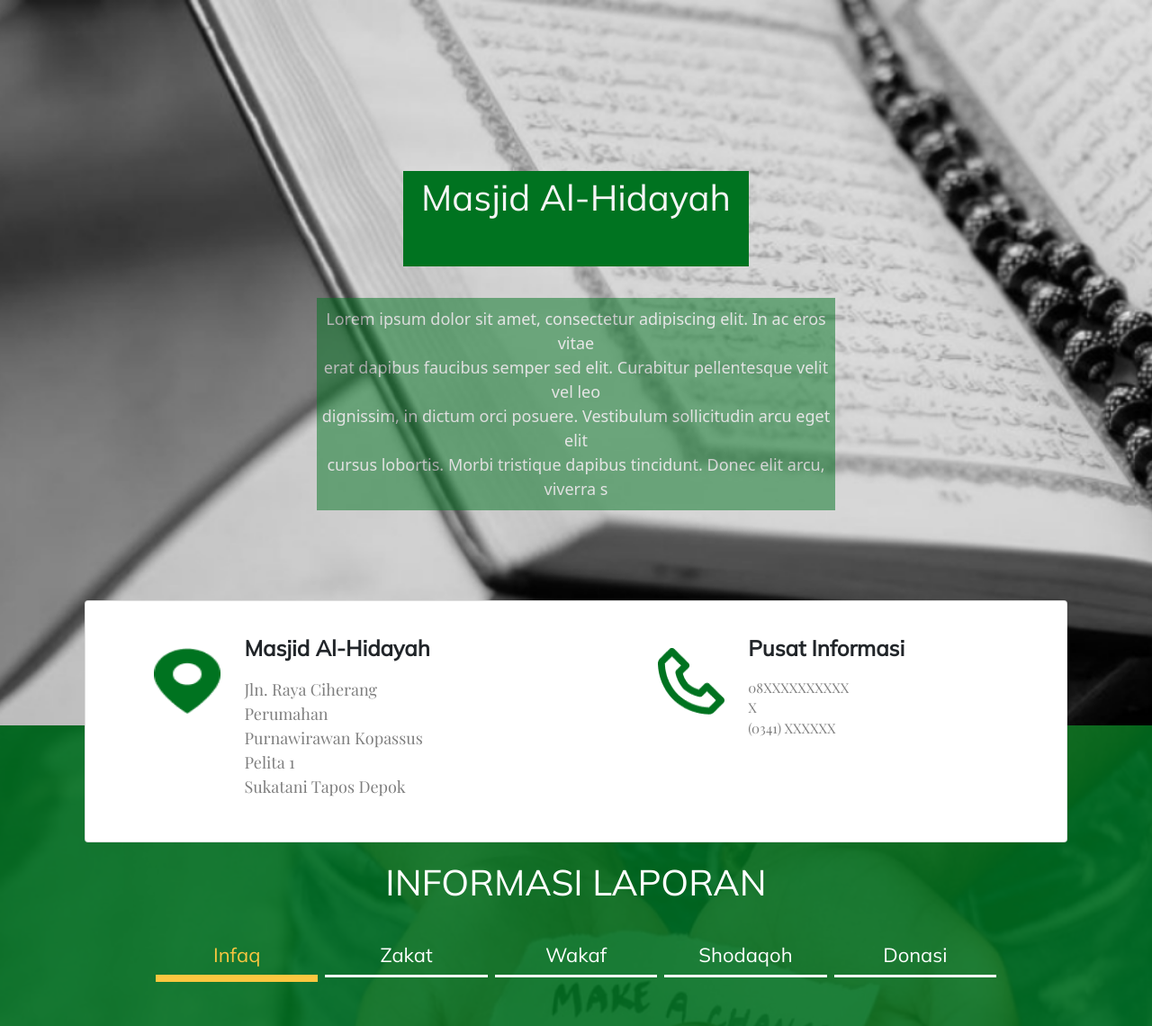
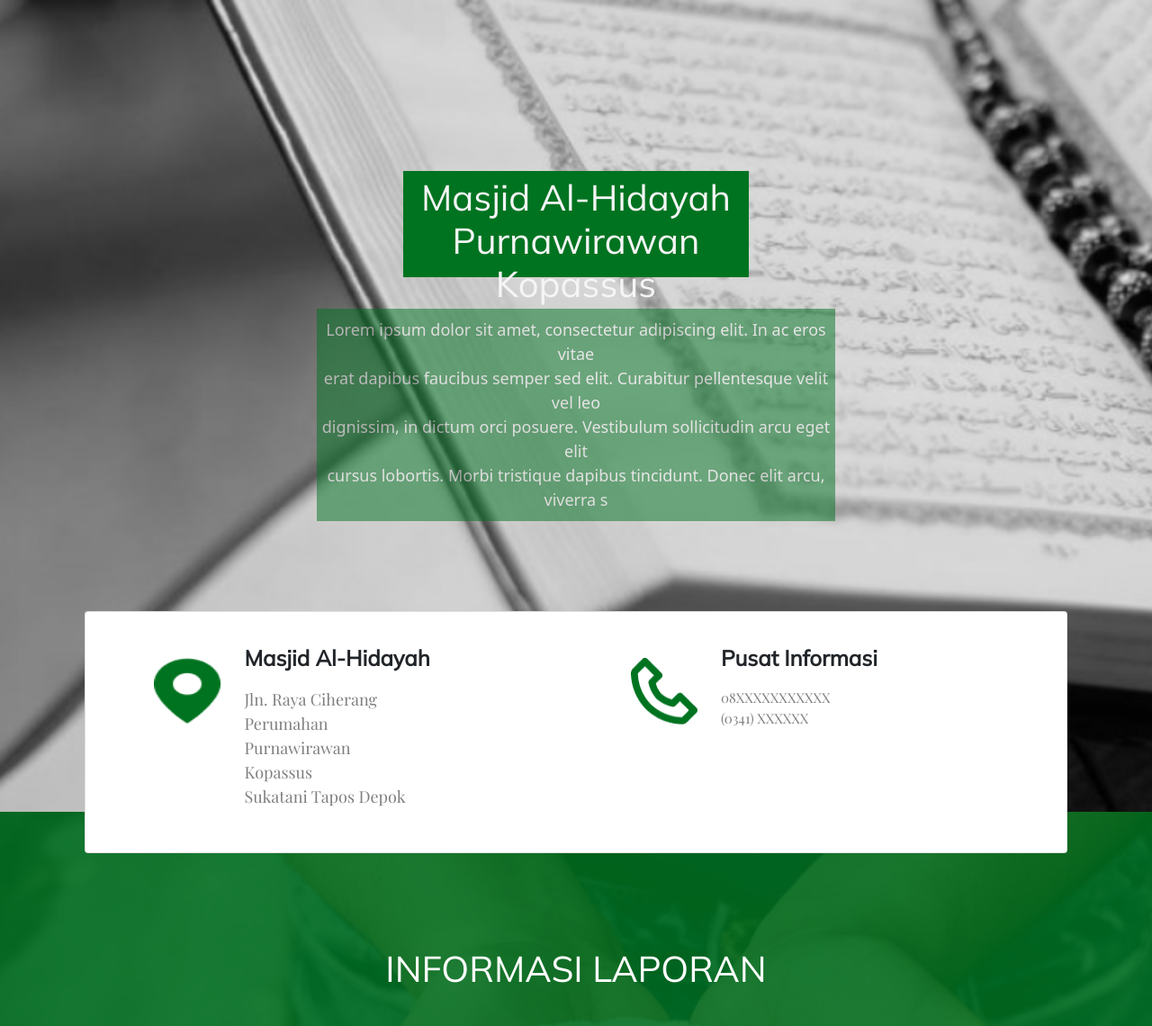
Before and after one commit to yasykurrafii/masjid-al-hidayah, a Django app: template templates/home.html in a window 1280 px wide. Shown: the part 148-1288 px from the top of the page at 90% size. Run offline with Django 3.2, Linux system fonts and the light colour scheme; the template is opened without the code that fills it, so the values that code supplies are empty; some libraries are stand-ins or nearby versions.

Commit message:
Finalize

```diff
--- a/masjid/settings.py
+++ b/masjid/settings.py
@@ -23,9 +23,9 @@ BASE_DIR = Path(__file__).resolve().parent.parent
 SECRET_KEY = 'knh5+x+9x$e4)e@v1(7*@lp#)q-2+5m*1nn45af6f&ga!z(xme'
 
 # SECURITY WARNING: don't run with debug turned on in production!
-DEBUG = False
+DEBUG = True
 
-ALLOWED_HOSTS = ['al-hidayah.herokuapp.com']
+ALLOWED_HOSTS = ['al-hidayah.herokuapp.com', '*']
 
 
 # Application definition
--- a/templates/base.html
+++ b/templates/base.html
@@ -187,7 +187,7 @@
                 <div class="col-lg-6 col-md-12 mb-4 mb-md-0 pt-3">
                     <h5 class="playfair"><strong>Masjid Al-Hidayah</strong></h5>
                     <p>
-                        Jln. Raya Ciherang<br /> Perumahan Purnawirawan Kopassus Pelita 1 <br />Sukatani Tapos Depok
+                        Jln. Raya Ciherang<br /> Perumahan Purnawirawan Kopassus <br />Sukatani Tapos Depok
                     </p>
                 </div>
                 <!--Grid column-->
--- a/templates/home.html
+++ b/templates/home.html
@@ -4,7 +4,7 @@
 <!-- Slide 1 -->
 <div class="row vertical-center beranda1">
     <div class="text-center col-sm">
-        <h1 style="color: whitesmoke">Masjid Al-Hidayah</h1>
+        <h1 style="color: whitesmoke">Masjid Al-Hidayah <br/> Purnawirawan Kopassus</h1>
         <p>
             Lorem ipsum dolor sit amet, consectetur adipiscing elit. In ac eros vitae
             <br /> erat dapibus faucibus semper sed elit. Curabitur pellentesque velit vel leo <br /> dignissim, in dictum orci posuere. Vestibulum sollicitudin arcu eget elit
@@ -22,7 +22,7 @@
                             <div class="card-body" style="text-align: left">
                                 <h4 class="card-title">Masjid Al-Hidayah</h4>
                                 <p class="card-text" style="text-align: left; background: none">
-                                    Jln. Raya Ciherang <br />Perumahan Purnawirawan Kopassus Pelita 1<br /> Sukatani Tapos Depok
+                                    Jln. Raya Ciherang <br />Perumahan Purnawirawan Kopassus<br /> Sukatani Tapos Depok
                                 </p>
                             </div>
 
@@ -455,7 +455,7 @@
                 <img src="{{data.thumbnail.url}}" />
               </div>
               <div class="kontenSlide4">
-                <h2>Qurban</h2>
+                <h2>{{data.kegiatan}}</h2>
                 <p>
                   {{data.deskripsi}}
                 </p>
```
Also changed, not shown: db.sqlite3.
